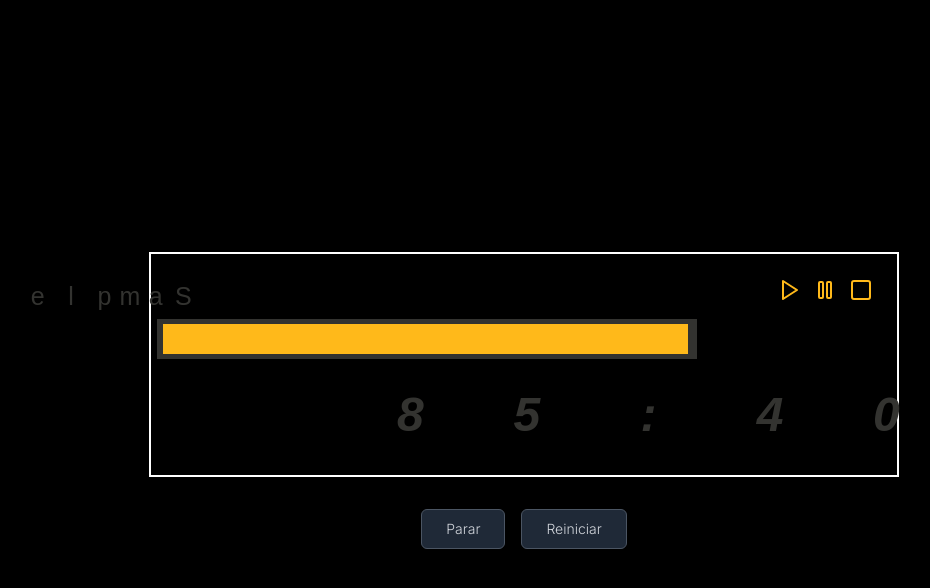
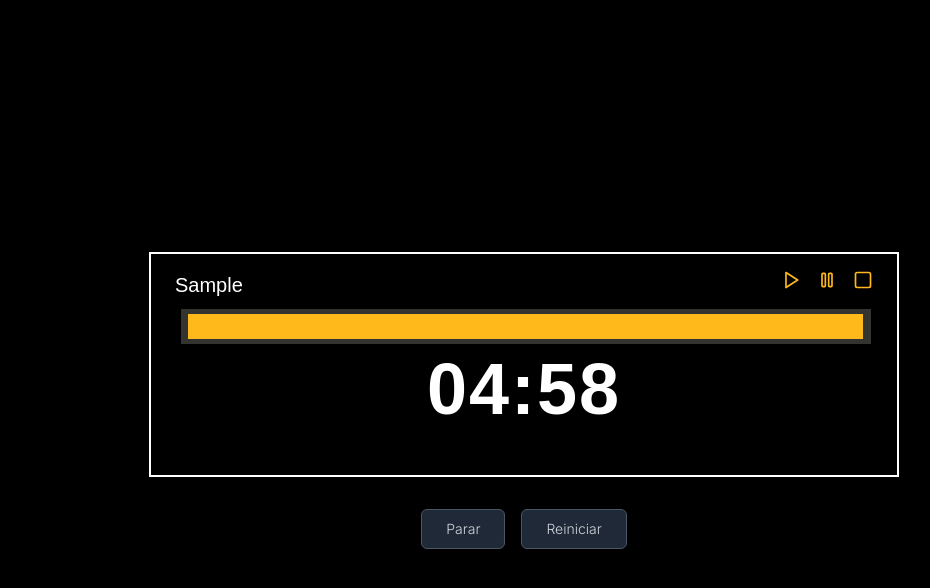
Before and after one commit to tomcoliveira/timer-entre, a React (Vite) app: page / in a window 1280 px wide. Both pictures are taken after typing "Sample", "5" into the empty fields and a click on the button "Iniciar Timer". Shown: the top 588 px of the page, without its empty margins (116-1046 px from the left). Built offline with nearby package versions, Linux system fonts and the light colour scheme.

Commit message:
Fix: Adjust numbers, text, and spacing
Adjust the layout of the timer display to correct the positioning and spacing of the numbers and text elements, as per the user's feedback.

```diff
--- a/src/components/TimerDisplay.tsx
+++ b/src/components/TimerDisplay.tsx
@@ -26,14 +26,13 @@ const TimerDisplay: React.FC<TimerDisplayProps> = ({
         className="relative bg-black border-2 border-white"
         style={{ width: '750px', height: '225px' }}
       >
-        {/* Título - sansation, corpo 25, cor #333330, espaçamento -43 */}
+        {/* Título - posicionado no topo esquerdo */}
         <div
-          className="absolute top-6 left-6"
+          className="absolute top-4 left-6"
           style={{
-            color: '#333330',
-            fontFamily: 'sansation, sans-serif',
-            fontSize: '25px',
-            letterSpacing: '-43px',
+            color: '#ffffff',
+            fontFamily: 'Arial, sans-serif',
+            fontSize: '20px',
             fontWeight: 'normal'
           }}
         >
@@ -41,46 +40,45 @@ const TimerDisplay: React.FC<TimerDisplayProps> = ({
         </div>
 
         {/* Controles do timer no canto superior direito */}
-        <div className="absolute top-6 right-6 flex items-center space-x-3">
-          <Play size={24} style={{ color: '#ffb91a' }} />
-          <Pause size={24} style={{ color: '#ffb91a' }} />
-          <Square size={24} style={{ color: '#ffb91a' }} />
+        <div className="absolute top-4 right-6 flex items-center space-x-4">
+          <Play size={20} style={{ color: '#ffb91a' }} />
+          <Pause size={20} style={{ color: '#ffb91a' }} />
+          <Square size={20} style={{ color: '#ffb91a' }} />
         </div>
 
-        {/* Barra cinza - 540x40 */}
+        {/* Barra cinza - fundo */}
         <div
           className="absolute"
           style={{
-            width: '540px',
-            height: '40px',
+            width: '690px',
+            height: '35px',
             backgroundColor: '#333330',
-            top: '65px',
-            left: '6px'
+            top: '55px',
+            left: '30px'
           }}
         />
 
-        {/* Barra laranja - 525x30 */}
+        {/* Barra laranja - progresso */}
         <div
           className="absolute"
           style={{
-            width: '525px',
-            height: '30px',
+            width: '675px',
+            height: '25px',
             backgroundColor: '#ffb91a',
-            top: '70px',
-            left: '12px'
+            top: '60px',
+            left: '37px'
           }}
         />
 
-        {/* Timer - artegasans, corpo 48, espaçamento -143, cor #333330 para números, #ffb91a bold+itálico */}
+        {/* Timer - números grandes centralizados na parte inferior */}
         <div
-          className="absolute bottom-6 right-6"
+          className="absolute bottom-8 left-1/2 transform -translate-x-1/2"
           style={{
-            color: '#333330',
-            fontFamily: 'artegasans, sans-serif',
-            fontSize: '48px',
-            letterSpacing: '-143px',
+            color: '#ffffff',
+            fontFamily: 'Arial, sans-serif',
+            fontSize: '72px',
             fontWeight: 'bold',
-            fontStyle: 'italic'
+            letterSpacing: '2px'
           }}
         >
           {timeDisplay}
```
